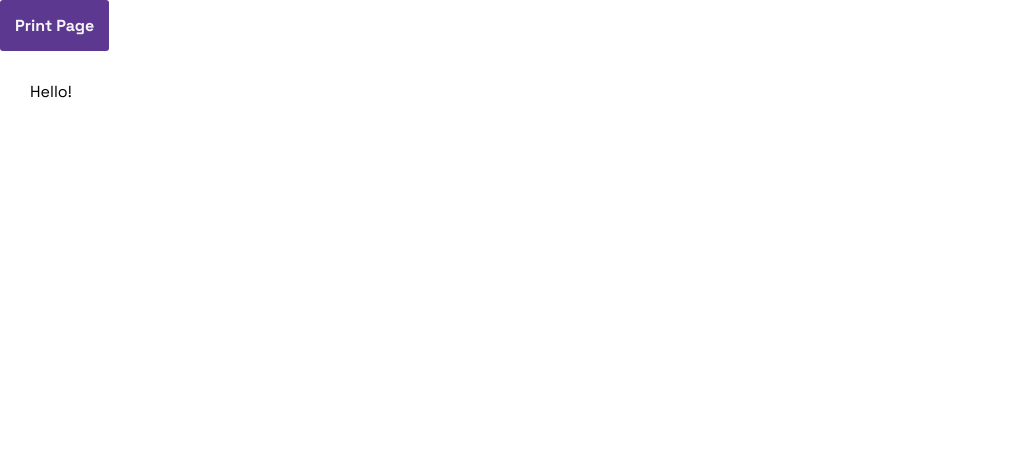
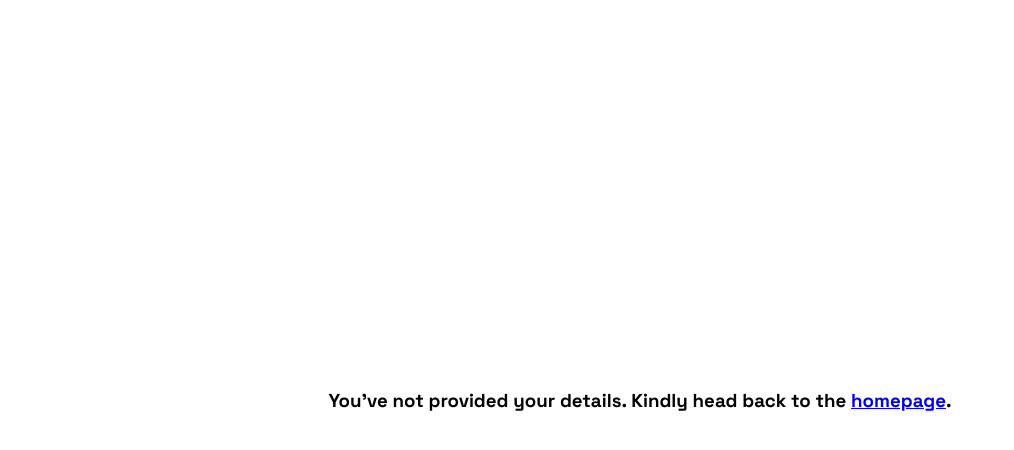
Before and after one commit to RajanBakshi238/Resume-builder, a React (Create React App) app in the folder client/: page /resume in a window 1280 px wide. Shown: the top 450 px of the page, without its empty margins (0-1014 px from the left). Built offline with nearby package versions, Linux system fonts and the light colour scheme.

Commit message:
reume api implementaton done

```diff
--- a/client/src/App.js
+++ b/client/src/App.js
@@ -1,16 +1,19 @@
-import React from "react";
+import React, {useState} from "react";
 import { BrowserRouter, Routes, Route } from "react-router-dom"
 
 import Home from "./components/Home";
 import Resume from "./components/Resume";
 
 function App() {
+
+  const [result, setResult] = useState({});
+
   return (
     <div>
       <BrowserRouter>
         <Routes>
-          <Route path="/" element ={<Home />} />
-          <Route path="/resume" element={<Resume />} />
+          <Route path="/" element ={<Home setResult={setResult} />} />
+          <Route path="/resume" element={<Resume result={result} />} />
         </Routes>
       </BrowserRouter>
     </div>
--- a/client/src/components/Home.jsx
+++ b/client/src/components/Home.jsx
@@ -5,7 +5,7 @@ import Loading from "./Loading";
 import { Navigate } from "react-router-dom";
 
 
-const Home = () => {
+const Home = ({setResult}) => {
   const [fullName, setFullName] = useState("");
   const [currentPosition, setCurrentPosition] = useState("");
   const [currentLength, setCurrentLength] = useState(1);
@@ -29,6 +29,7 @@ const Home = () => {
 
     axios.post("http://localhost:4004/resume/create", formData, {}).then((res) => {
       if(res.data.message){
+        setResult(res.data.data)
         console.log(res.data.data);
         Navigate("/resume")
       }
```
